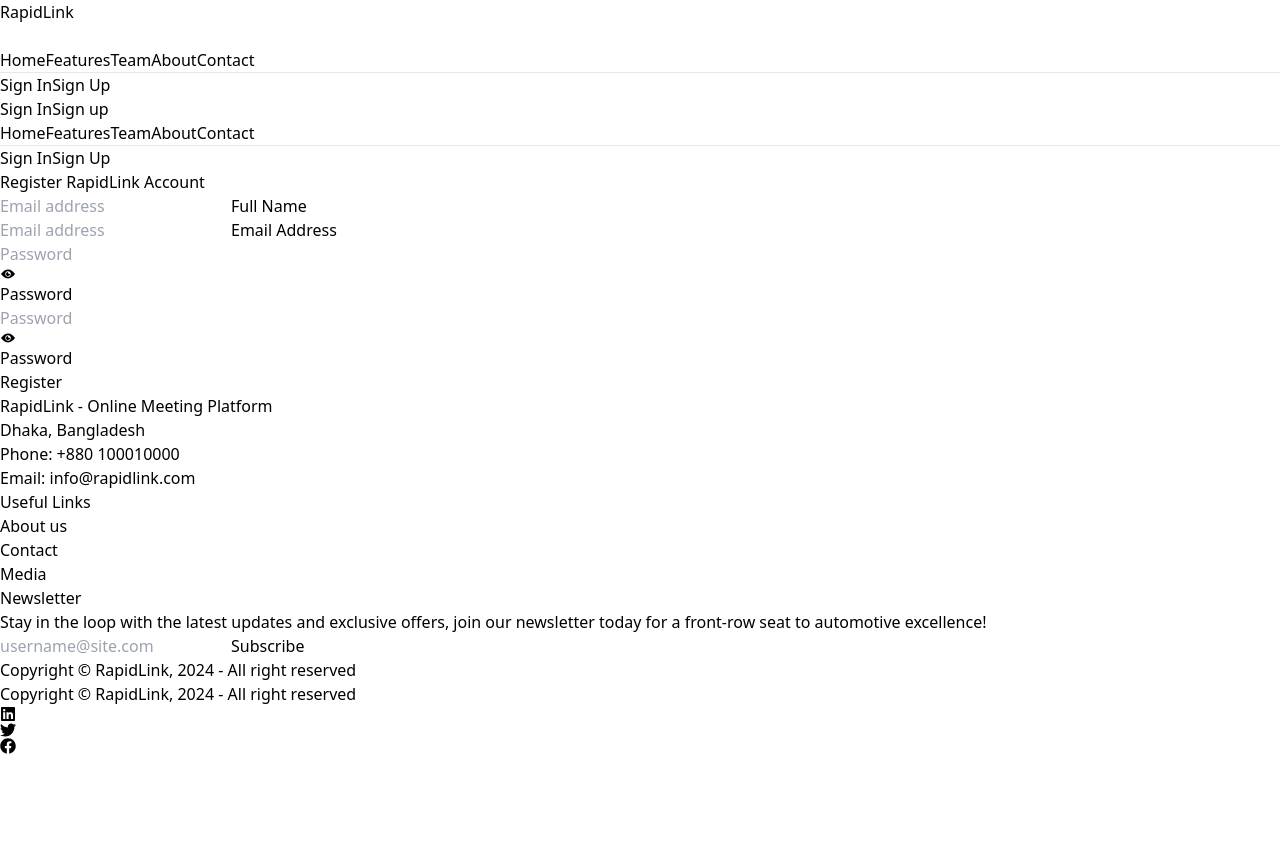
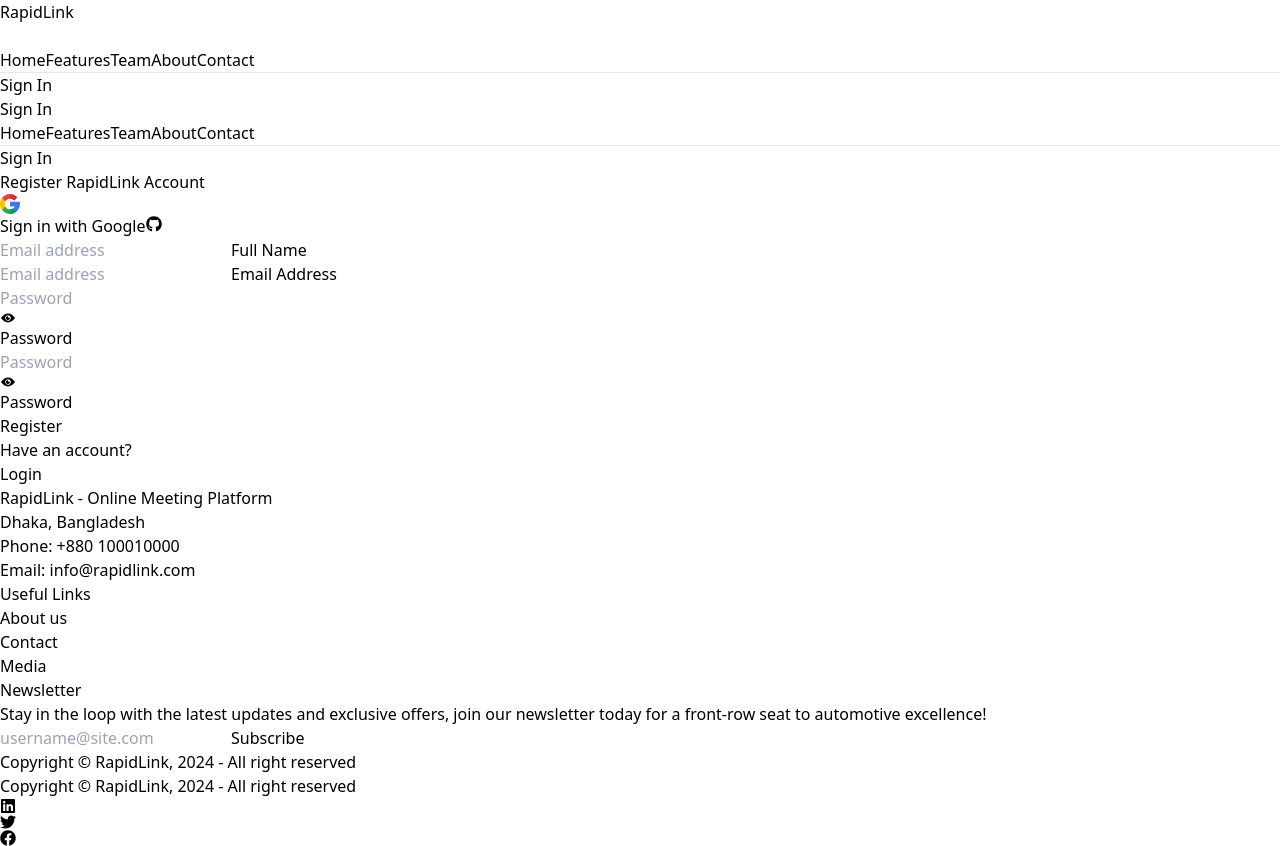
Before and after one commit to sheikhmohdnazmulhasan/RapidLink, a React (Vite) app: page /register in a window 1280 px wide. Before the commit the page ends 800 px from the top, so only its background shows below. Built offline with nearby package versions, Linux system fonts and the light colour scheme; no server answers.

Commit message:
react-hot-toast installed

```diff
--- a/package.json
+++ b/package.json
@@ -18,6 +18,7 @@
     "react": "^18.2.0",
     "react-dom": "^18.2.0",
     "react-headroom": "^3.2.1",
+    "react-hot-toast": "^2.4.1",
     "react-icons": "^5.0.1",
     "react-player": "^2.14.1",
     "react-router-dom": "^6.21.2",
--- a/src/components/Navbar.jsx
+++ b/src/components/Navbar.jsx
@@ -19,7 +19,6 @@ const Navbar = () => {
         <NavLink to={'/contact'} className={({ isActive }) => isActive ? 'text-[#04111D] font-semibold' : 'text-[#4F4F4F] font-semibold'}>Contact</NavLink>
         <hr />
         <NavLink to={'/login'} className={({ isActive }) => isActive ? 'text-[#04111D] block md:hidden font-bold' : 'text-[#4F4F4F] font-bold md:hidden'}>Sign In</NavLink>
-        <NavLink to={'/register'} className={({ isActive }) => isActive ? 'text-[#04111D] font-bold md:hidden' : 'text-[#4F4F4F] font-bold md:hidden'}>Sign Up</NavLink>
     </>
 
     return (
@@ -58,11 +57,6 @@ const Navbar = () => {
                 >
                     Sign In
                 </Link>
-                <Link to={'/register'}
-                    className="hidden transition-all lg:inline-block py-1 px-2 hover:bg-[#FFE900] cursor-pointer border border-[#FFE900] mr-6 text-sm text-gray-900 font-bold rounded-md  duration-200"
-                >
-                    Sign up
-                </Link>
             </nav></Headroom>
 
             {/* Mobile menu */}
--- a/src/pages/Root/Login.jsx
+++ b/src/pages/Root/Login.jsx
@@ -1,5 +1,7 @@
 import { useState } from "react";
+import { FaFacebook, FaGithub } from "react-icons/fa";
 import { IoIosEye, IoIosEyeOff } from "react-icons/io";
+import { Link } from "react-router-dom";
 
 const Login = () => {
     const [showPass, setShowPass] = useState(false);
@@ -17,6 +19,34 @@ const Login = () => {
                                 <div>
                                     <h1 className="text-2xl font-semibold mb-5">Welcome Back to RapidLink </h1>
                                 </div>
+                                <div className="flex items-center gap-4 mt-5 mb-5">
+                                    <button type="button" className="py-2.5 px-4 text-sm font-semibold rounded text-blue-500 bg-blue-100 hover:bg-blue-200 focus:outline-none">
+                                        <svg xmlns="http://www.w3.org/2000/svg" width="20px" className="inline mr-4" viewBox="0 0 512 512">
+                                            <path fill="#fbbd00"
+                                                d="M120 256c0-25.367 6.989-49.13 19.131-69.477v-86.308H52.823C18.568 144.703 0 198.922 0 256s18.568 111.297 52.823 155.785h86.308v-86.308C126.989 305.13 120 281.367 120 256z"
+                                                data-original="#fbbd00" />
+                                            <path fill="#0f9d58"
+                                                d="m256 392-60 60 60 60c57.079 0 111.297-18.568 155.785-52.823v-86.216h-86.216C305.044 385.147 281.181 392 256 392z"
+                                                data-original="#0f9d58" />
+                                            <path fill="#31aa52"
+                                                d="m139.131 325.477-86.308 86.308a260.085 260.085 0 0 0 22.158 25.235C123.333 485.371 187.62 512 256 512V392c-49.624 0-93.117-26.72-116.869-66.523z"
+                                                data-original="#31aa52" />
+                                            <path fill="#3c79e6"
+                                                d="M512 256a258.24 258.24 0 0 0-4.192-46.377l-2.251-12.299H256v120h121.452a135.385 135.385 0 0 1-51.884 55.638l86.216 86.216a260.085 260.085 0 0 0 25.235-22.158C485.371 388.667 512 324.38 512 256z"
+                                                data-original="#3c79e6" />
+                                            <path fill="#cf2d48"
+                                                d="m352.167 159.833 10.606 10.606 84.853-84.852-10.606-10.606C388.668 26.629 324.381 0 256 0l-60 60 60 60c36.326 0 70.479 14.146 96.167 39.833z"
+                                                data-original="#cf2d48" />
+                                            <path fill="#eb4132"
+                                                d="M256 120V0C187.62 0 123.333 26.629 74.98 74.98a259.849 259.849 0 0 0-22.158 25.235l86.308 86.308C162.883 146.72 206.376 120 256 120z"
+                                                data-original="#eb4132" />
+                                        </svg>
+                                        Sign in with Google
+                                    </button>
+                                    <button type="button" className="py-2.5 px-4 text-xl font-semibold rounded text-black bg-blue-100 hover:bg-blue-200 focus:outline-none" >
+                                        <FaFacebook />
+                                    </button>
+                                </div>
                                 <div className="divide-y divide-gray-200">
                                     <div className="relative mb-5">
                                         <input id="email" name="email" type="text" className="peer placeholder-transparent h-10 w-full border-b-2 border-gray-300 text-gray-900 focus:outline-none focus:borer-rose-600" placeholder="Email address" />
@@ -30,8 +60,12 @@ const Login = () => {
                                         </div>
                                         <label htmlFor="password" className="absolute left-0 -top-3.5 text-gray-600 text-sm peer-placeholder-shown:text-base peer-placeholder-shown:text-gray-440 peer-placeholder-shown:top-2 transition-all peer-focus:-top-3.5 peer-focus:text-gray-600 peer-focus:text-sm">Password</label>
                                     </div>
-                                    <div className="relative">
+                                    <div className="relative flex gap-4 items-center">
                                         <button className="bg-[#FFE924] text-black mt-5 rounded-md px-2 py-1">Sign In</button>
+                                        <div className="flex mt-4">
+                                            <p className="text-sm ">Don't Have an account?</p>
+                                            <Link to={'/register'} className="text-blue-600 text-sm ml-3 font-semibold">Register</Link>
+                                        </div>
                                     </div>
                                 </div>
                             </div>
--- a/src/pages/Root/Register.jsx
+++ b/src/pages/Root/Register.jsx
@@ -1,5 +1,7 @@
 import { useState } from "react";
+import { FaGithub } from "react-icons/fa";
 import { IoIosEye, IoIosEyeOff } from "react-icons/io";
+import { Link } from "react-router-dom";
 
 
 const Register = () => {
@@ -18,6 +20,34 @@ const Register = () => {
                         <div className="max-w-md mx-auto">
                             <div>
                                 <h1 className="text-2xl font-semibold">Register RapidLink Account</h1>
+                            </div>
+                            <div className="flex items-center gap-4 mt-5">
+                                <button type="button" className="py-2.5 px-4 text-sm font-semibold rounded text-blue-500 bg-blue-100 hover:bg-blue-200 focus:outline-none">
+                                    <svg xmlns="http://www.w3.org/2000/svg" width="20px" className="inline mr-4" viewBox="0 0 512 512">
+                                        <path fill="#fbbd00"
+                                            d="M120 256c0-25.367 6.989-49.13 19.131-69.477v-86.308H52.823C18.568 144.703 0 198.922 0 256s18.568 111.297 52.823 155.785h86.308v-86.308C126.989 305.13 120 281.367 120 256z"
+                                            data-original="#fbbd00" />
+                                        <path fill="#0f9d58"
+                                            d="m256 392-60 60 60 60c57.079 0 111.297-18.568 155.785-52.823v-86.216h-86.216C305.044 385.147 281.181 392 256 392z"
+                                            data-original="#0f9d58" />
+                                        <path fill="#31aa52"
+                                            d="m139.131 325.477-86.308 86.308a260.085 260.085 0 0 0 22.158 25.235C123.333 485.371 187.62 512 256 512V392c-49.624 0-93.117-26.72-116.869-66.523z"
+                                            data-original="#31aa52" />
+                                        <path fill="#3c79e6"
+                                            d="M512 256a258.24 258.24 0 0 0-4.192-46.377l-2.251-12.299H256v120h121.452a135.385 135.385 0 0 1-51.884 55.638l86.216 86.216a260.085 260.085 0 0 0 25.235-22.158C485.371 388.667 512 324.38 512 256z"
+                                            data-original="#3c79e6" />
+                                        <path fill="#cf2d48"
+                                            d="m352.167 159.833 10.606 10.606 84.853-84.852-10.606-10.606C388.668 26.629 324.381 0 256 0l-60 60 60 60c36.326 0 70.479 14.146 96.167 39.833z"
+                                            data-original="#cf2d48" />
+                                        <path fill="#eb4132"
+                                            d="M256 120V0C187.62 0 123.333 26.629 74.98 74.98a259.849 259.849 0 0 0-22.158 25.235l86.308 86.308C162.883 146.72 206.376 120 256 120z"
+                                            data-original="#eb4132" />
+                                    </svg>
+                                    Sign in with Google
+                                </button>
+                                <button type="button" className="py-2.5 px-4 text-xl font-semibold rounded text-black bg-blue-100 hover:bg-blue-200 focus:outline-none" >
+                                    <FaGithub />
+                                </button>
                             </div>
                             <div className="divide-y divide-gray-200">
                                 <div className="py-8 text-base leading-6 space-y-4 text-gray-700 sm:text-lg sm:leading-7">
@@ -49,8 +79,12 @@ const Register = () => {
                                         <label htmlFor="password" className="absolute left-0 -top-3.5 text-gray-600 text-sm peer-placeholder-shown:text-base peer-placeholder-shown:text-gray-440 peer-placeholder-shown:top-2 transition-all peer-focus:-top-3.5 peer-focus:text-gray-600 peer-focus:text-sm">Password</label>
 
                                     </div>
-                                    <div className="relative">
+                                    <div className="relative flex gap-4 items-center">
                                         <button className="bg-[#FFE924] text-black rounded-md px-2 py-1">Register</button>
+                                        <div className="flex">
+                                            <p className="text-sm">Have an account?</p>
+                                            <Link to={'/login'} className="text-blue-600 text-sm ml-3 font-semibold">Login</Link>
+                                        </div>
                                     </div>
                                 </div>
                             </div>
```
Also changed, not shown: 1 other file (tests, documents, lock files or other folders).
